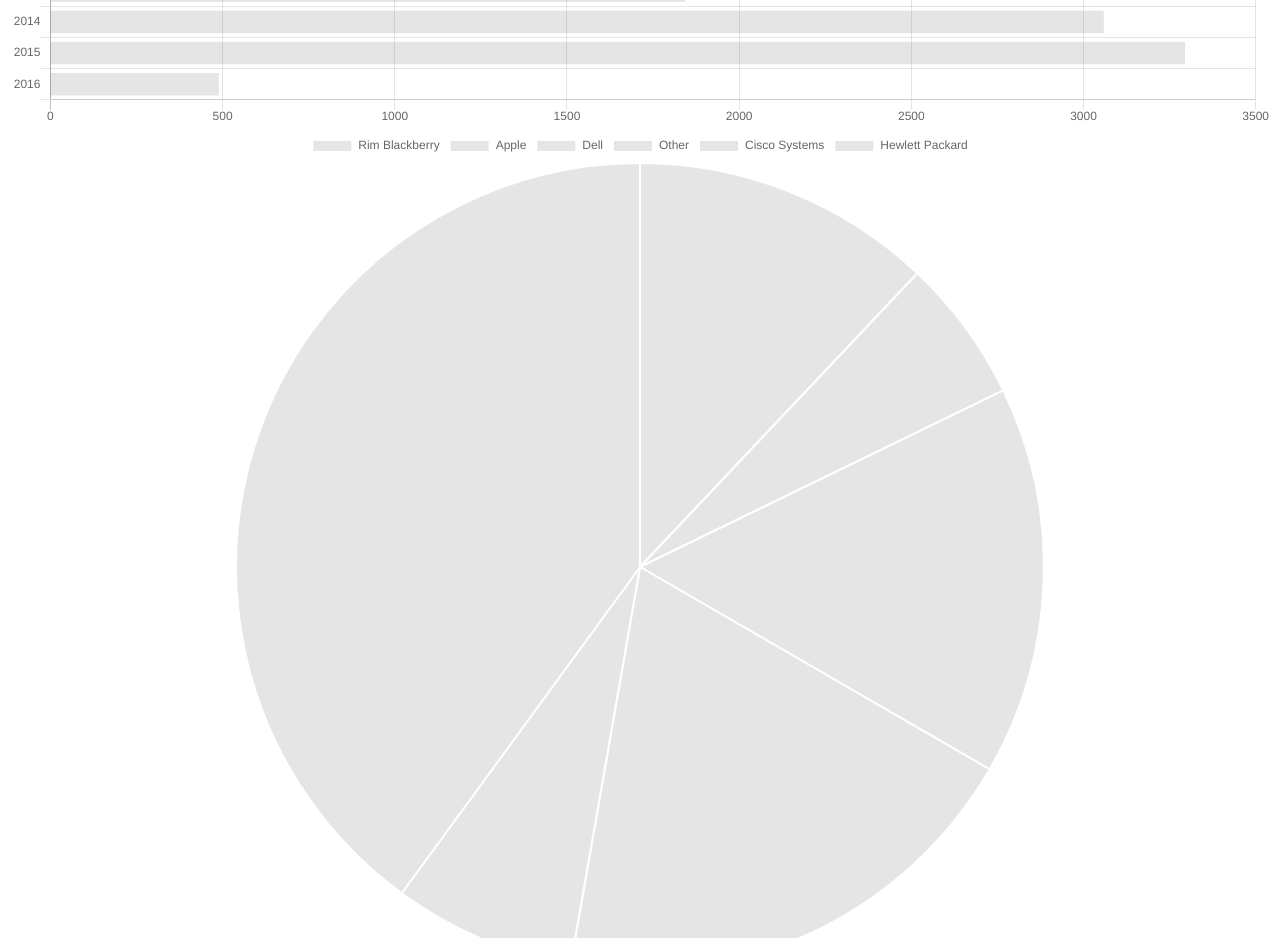
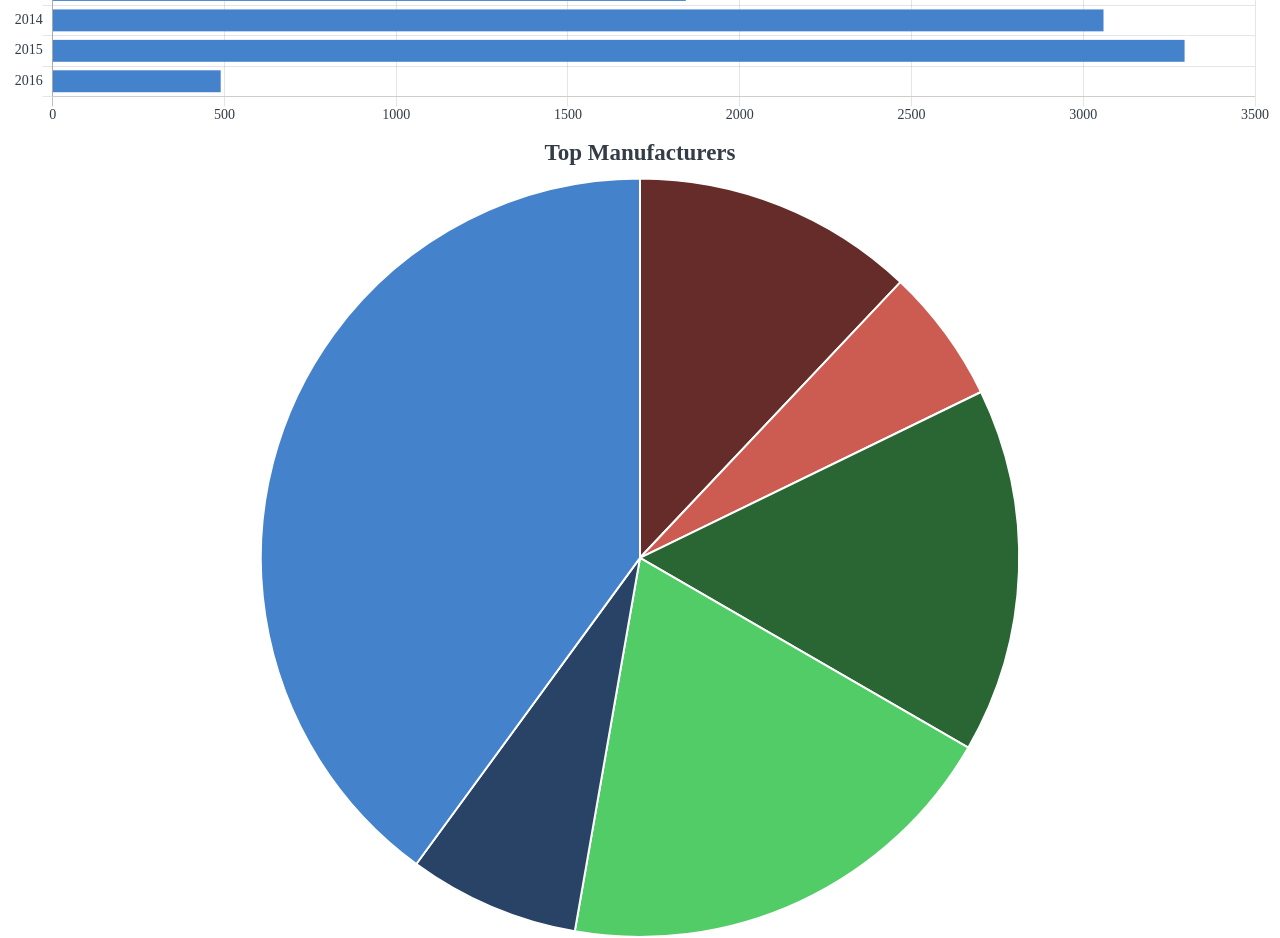
Before and after one commit to allanlasser/oldcpu.doe, a plain HTML site: page index.html in a window 1280 px wide. Shown: the part 720-1658 px from the top of the page. Drawn offline with nearby package versions, Linux system fonts and the light colour scheme.

Commit message:
makes the charts look fancy!!

```diff
--- a/index.html
+++ b/index.html
@@ -45,7 +45,11 @@
                         data: getValues(yearData),
                     }],
                 };
-                var chartOptions = {};
+                var chartOptions = {
+                    'title': {
+                        'text': 'Hardware Acquisitions per Year',
+                    },
+                };
                 var chart = new Chart(chartElement, {
                     type: 'horizontalBar',
                     data: chartData,
@@ -60,10 +64,26 @@
                 var chartData = {
                     labels: Object.keys(mfgData),
                     datasets: [{
+                        backgroundColor: [
+                            "#662C29",
+                            "#CC5C52",
+                            "#296633",
+                            "#52CC66",
+                            "#294366",
+                            "#4582CC",
+                        ],
                         data: getValues(mfgData),
                     }],
                 };
-                var chartOptions = {};
+                var chartOptions = {
+                    'title': {
+                        'text': 'Top Manufacturers',
+                    },
+                    'legend': {
+                        'display': true,
+                        'position': 'bottom',
+                    },
+                };
                 var chart = new Chart(chartElement, {
                     type: 'pie',
                     data: chartData,
@@ -73,6 +93,15 @@
 
             function renderAllCharts() {
                 // RENDER ALL THE CHARTS!
+                // ...but first set their defaults to be #onbrand
+                Chart.defaults.global.defaultFontFamily = "Source Sans Pro";
+                Chart.defaults.global.defaultFontColor = "#333C47";
+                Chart.defaults.global.defaultFontSize = 14;
+                Chart.defaults.global.title.display = true;
+                Chart.defaults.global.title.fontSize = 23;
+                Chart.defaults.global.legend.display = false;
+                Chart.defaults.global.elements.rectangle.backgroundColor = "#4582CC";
+                // Ok, now render all (2) of the charts!
                 loadJSON('./output/doe.year.json', renderYearChart);
                 loadJSON('./output/doe.mfg.json', renderManufacturerChart);
             }
```
